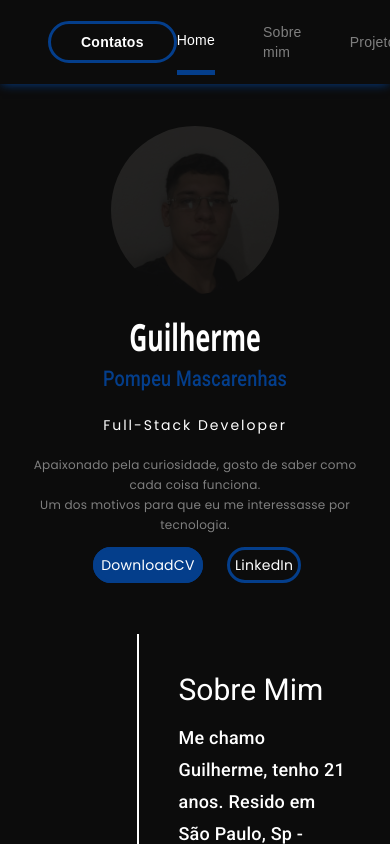
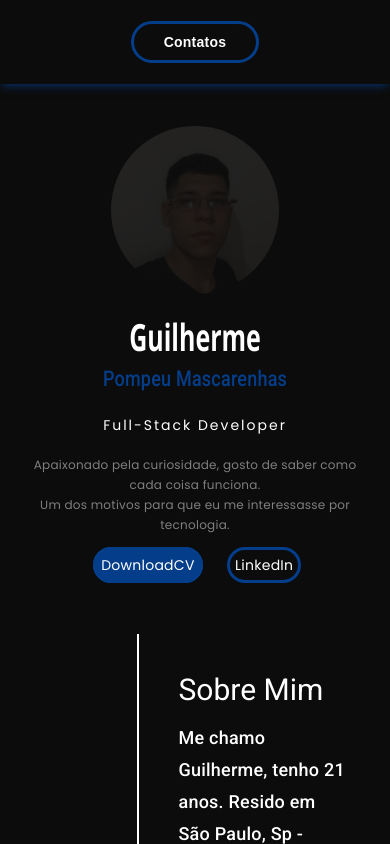
Before and after one commit to GMPompeu/Gm-Pompeu-portifolio, an Angular app: page / in a window 390 px wide. Shown: the top 844 px of the page. Built offline with nearby package versions, Linux system fonts and the light colour scheme.

Commit message:
Responsive header

```diff
--- a/src/app/modules/portifolio/components/header/header.component.html
+++ b/src/app/modules/portifolio/components/header/header.component.html
@@ -1,7 +1,7 @@
 <header id="header">
   <nav>
     <div class="contact">
-      <a class="contact" [class.active]= "currentPage === 'contact'" (click)="scrollElement('contact')">Contatos</a>
+      <a  [class.active]= "currentPage === 'contact'" (click)="scrollElement('contact')">Contatos</a>
     </div>
     <ul>
       <li class="zero" [class.active] = "currentPage === 'zero'" (click)="scrollElement('zero')">Home</li>
--- a/src/app/modules/portifolio/components/header/header.component.scss
+++ b/src/app/modules/portifolio/components/header/header.component.scss
@@ -44,6 +44,20 @@ nav{
       }
     }
   }
+  @media(max-width: 600px){
+
+    display: flex;
+    align-items: center;
+    justify-content: center;
+    ul{
+      display: none;
+    }
+    .contact{
+      a{
+        margin-left: 0;
+      }
+    }
+  }
 }
 
 
```
